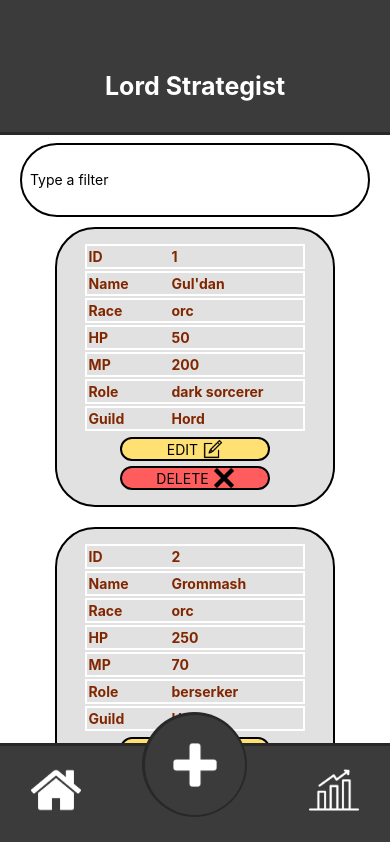
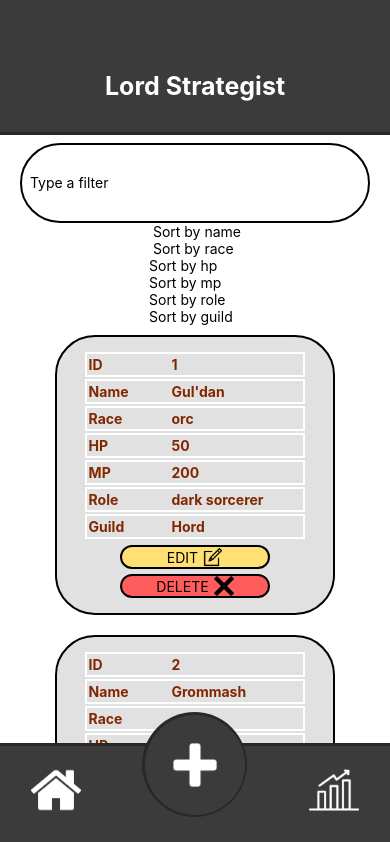
Before and after one commit to Alex28345/LordStrategist, a React Native app: screen / in a window 390 px wide. Shown: the top 842 px of the page. Built offline with nearby package versions, Linux system fonts and the light colour scheme.

Commit message:
ajout d'une fonctionnalité de tri par attribut

```diff
--- a/App/ListPresenter.js
+++ b/App/ListPresenter.js
@@ -1,6 +1,6 @@
 import React, {useState} from 'react';
 import {FlatList, Image, Text, TextInput, TouchableOpacity, View} from 'react-native';
-import {deletePlayer} from "./PlayerSlice";
+import {deletePlayer, sortBy} from "./PlayerSlice";
 import {useDispatch, useSelector} from 'react-redux';
 import styles from "./styles";
 import CardModal from "./CardModal";
@@ -27,6 +27,10 @@ const ListPresenter = () => {
 
     const deleteCard = (id) => {
         dispach(deletePlayer(id))
+    }
+    const sortPlayerCard = (sortType) => {
+        dispach(sortBy(sortType))
+        console.log("sort card by : ", sortType)
     }
 
     const renderItem = ({ item }) => (
@@ -60,6 +64,26 @@ const ListPresenter = () => {
                 value={givenFilter}
                 onChangeText={updatingFilter}
             />
+            <View>
+                <TouchableOpacity onPress={() => sortPlayerCard("name")}>
+                    <Text> Sort by name</Text>
+                </TouchableOpacity>
+                <TouchableOpacity onPress={() => sortPlayerCard("race")}>
+                    <Text> Sort by race </Text>
+                </TouchableOpacity>
+                <TouchableOpacity onPress={() => sortPlayerCard("hp")}>
+                     <Text>Sort by hp</Text>
+                </TouchableOpacity>
+                <TouchableOpacity onPress={() => sortPlayerCard("mp")}>
+                     <Text>Sort by mp</Text>
+                </TouchableOpacity>
+                <TouchableOpacity onPress={() => sortPlayerCard("role")}>
+                     <Text>Sort by role</Text>
+                </TouchableOpacity>
+                <TouchableOpacity onPress={() => sortPlayerCard("guild")}>
+                    <Text>Sort by guild </Text>
+                </TouchableOpacity>
+            </View>
             <FlatList
                 data={filteredData}
                 renderItem={renderItem}
--- a/App/PlayerSlice.js
+++ b/App/PlayerSlice.js
@@ -23,6 +23,7 @@ export const playerSlice = createSlice({
                 // Player with the given id does not exist, add a new player
                 state.playerList.push({id: data.id ?? state.nextID, name: data.name, race: data.race, hp: data.hp, mp: data.mp, role: data.role, guild: data.guild});
                 state.nextID += 1;
+                console.log("prime");
             }
         },
         deletePlayer: (state, id) => {
@@ -33,9 +34,33 @@ export const playerSlice = createSlice({
                 }
             }
         },
+        sortBy: (state, sortType) => {
+            sortType = sortType.payload;
+            switch (sortType) {
+                case "name":
+                    state.playerList.sort((a, b) => a.name > b.name ? 1 : -1);
+                    break;
+                case "race":
+                    state.playerList.sort((a, b) => a.race > b.race ? 1 : -1)
+                    break;
+                case "hp":
+                    state.playerList.sort((a, b) => a.hp > b.hp ? 1 : -1)
+                    break;
+                case "mp":
+                    state.playerList.sort((a, b) => a.mp > b.mp ? 1 : -1)
+                    break;
+                case "role":
+                    state.playerList.sort((a, b) => a.role > b.role ? 1 : -1)
+                    break;
+                case "guild":
+                    state.playerList.sort((a, b) => a.guild > b.guild ? 1 : -1)
+                    break;
+
+            }
+        }
     }
 })
-export const { addOrUpdatePlayer ,deletePlayer} = playerSlice.actions
+export const { addOrUpdatePlayer ,deletePlayer ,sortBy} = playerSlice.actions
 
 
 export const playerList = (state) => state.playerList
```
